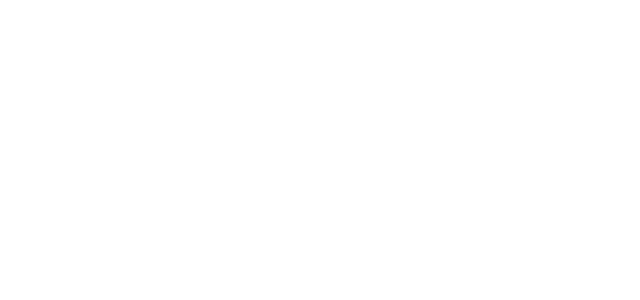
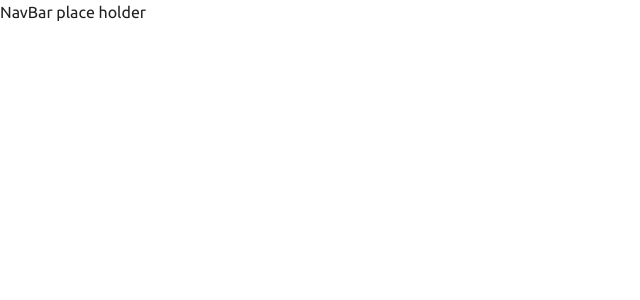
Before and after one commit to Wjpayne/dijkstra-visualizer, a React (Create React App) app: page / in a window 1280 px wide. Both pictures are taken after a click on the button "SKIP TUTORIAL". Shown: the top 300 px of the page, without its empty margins (0-640 px from the left). Built offline with nearby package versions, Linux system fonts and the light colour scheme.

Commit message:
conditional render for tutorial and visualizer

```diff
--- a/src/App.js
+++ b/src/App.js
@@ -2,6 +2,8 @@
 import { CssBaseline, ThemeProvider, createTheme } from "@mui/material";
 import { Tutorial } from "./Tutorial/Tutorial";
 import "./App.css"
+import { LandingPage } from "./Visualizer/LandingPage";
+import { useState } from "react";
 
 
 function App() {
@@ -13,11 +15,17 @@
       fontFamily: font
     }
   })
+
+  const [display, setDisplay] = useState(true)
   return (
     <ThemeProvider theme = {theme}>
       <CssBaseline />
-    <div className="App" style = {{backgroundColor: "black"}}>
-      <Tutorial></Tutorial>
+    <div className="App" >
+      {display ?
+      <Tutorial setDisplay = {setDisplay}></Tutorial>
+      :
+      <LandingPage></LandingPage>
+}
     </div>
     </ThemeProvider>
   );
--- a/src/Tutorial/Pages/PageFive.jsx
+++ b/src/Tutorial/Pages/PageFive.jsx
@@ -3,7 +3,7 @@
 import { Box, Button, Typography } from "@mui/material";
 
 export const PageFive = (props) => {
-  const { openFive, handleCloseFive, modalStyle, handleOpenFour } = props;
+  const { openFive, handleCloseFive, modalStyle, handleOpenFour, setDisplay } = props;
 
   const back = () => {
     handleCloseFive();
@@ -11,6 +11,7 @@
   };
   const finish = () => {
     handleCloseFive();
+    setDisplay(false)
   };
   return (
     <div>
--- a/src/Tutorial/Pages/PageOne.jsx
+++ b/src/Tutorial/Pages/PageOne.jsx
@@ -3,12 +3,17 @@
 import { Box, Button, Typography } from "@mui/material";
 import { ReactComponent as PageOneImage } from "../Images/PageOneImage.svg";
 export const PageOne = (props) => {
-  const { openOne, handleCloseOne, modalStyle, handleOpenTwo } = props;
+  const { openOne, handleCloseOne, modalStyle, handleOpenTwo, setDisplay } = props;
 
   const next = () => {
     handleCloseOne();
     handleOpenTwo();
   };
+
+  const skip = () => {
+    setDisplay(false)
+  }
+
 
   return (
     <div>
@@ -68,7 +73,7 @@
               }}
               size="large"
               disableRipple="true"
-              onClick={handleCloseOne}
+              onClick={skip}
             >
               Skip Tutorial
             </Button>
--- a/src/Tutorial/Tutorial.jsx
+++ b/src/Tutorial/Tutorial.jsx
@@ -18,7 +18,10 @@
   backgroundColor: "white",
 };
 
-export const Tutorial = () => {
+export const Tutorial = (props) => {
+
+  const {setDisplay} = props
+
   const [openOne, setOpenOne] = useState(true);
   const [openTwo, setOpenTwo] = useState(false);
   const [openThree, setOpenThree] = useState(false);
@@ -42,6 +45,7 @@
         handleCloseOne={handleCloseOne}
         handleOpenTwo={handleOpenTwo}
         modalStyle={modalStyle}
+        setDisplay={setDisplay}
       />
       <PageTwo
         openTwo={openTwo}
@@ -69,6 +73,7 @@
         handleOpenFour={handleOpenFour}
         handleCloseFive={handleCloseFive}
         modalStyle={modalStyle}
+        setDisplay={setDisplay}
       />
     </div>
   );
--- /dev/null
+++ b/src/Visualizer/LandingPage.jsx
@@ -0,0 +1,10 @@
+import React from 'react'
+import { NavBar } from './NavBar/NavBar'
+
+export const LandingPage = () => {
+  return (
+    <div>
+        <NavBar></NavBar>
+    </div>
+  )
+}
--- /dev/null
+++ b/src/Visualizer/NavBar/NavBar.jsx
@@ -0,0 +1,7 @@
+import React from 'react'
+
+export const NavBar = () => {
+  return (
+    <div>NavBar place holder</div>
+  )
+}
```
